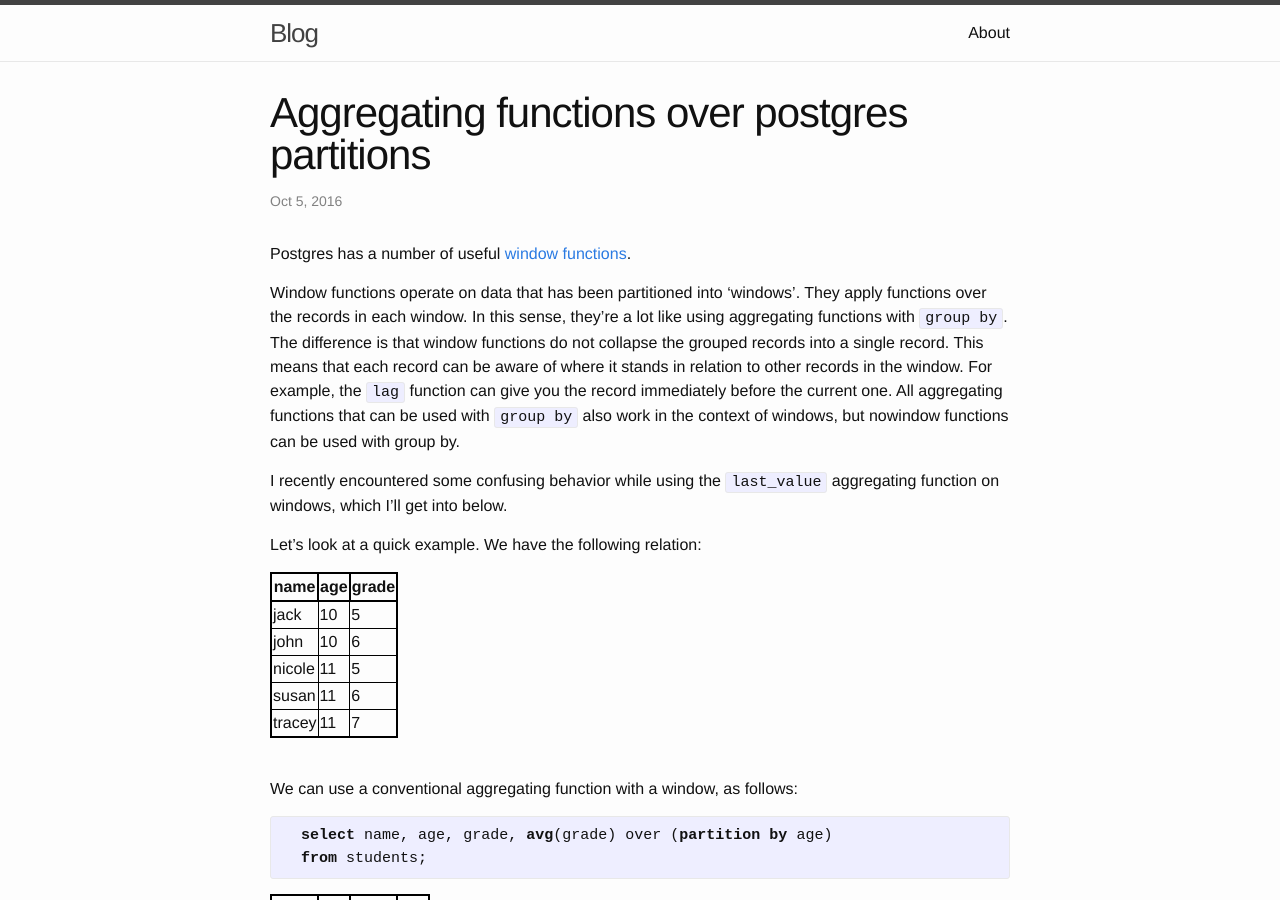
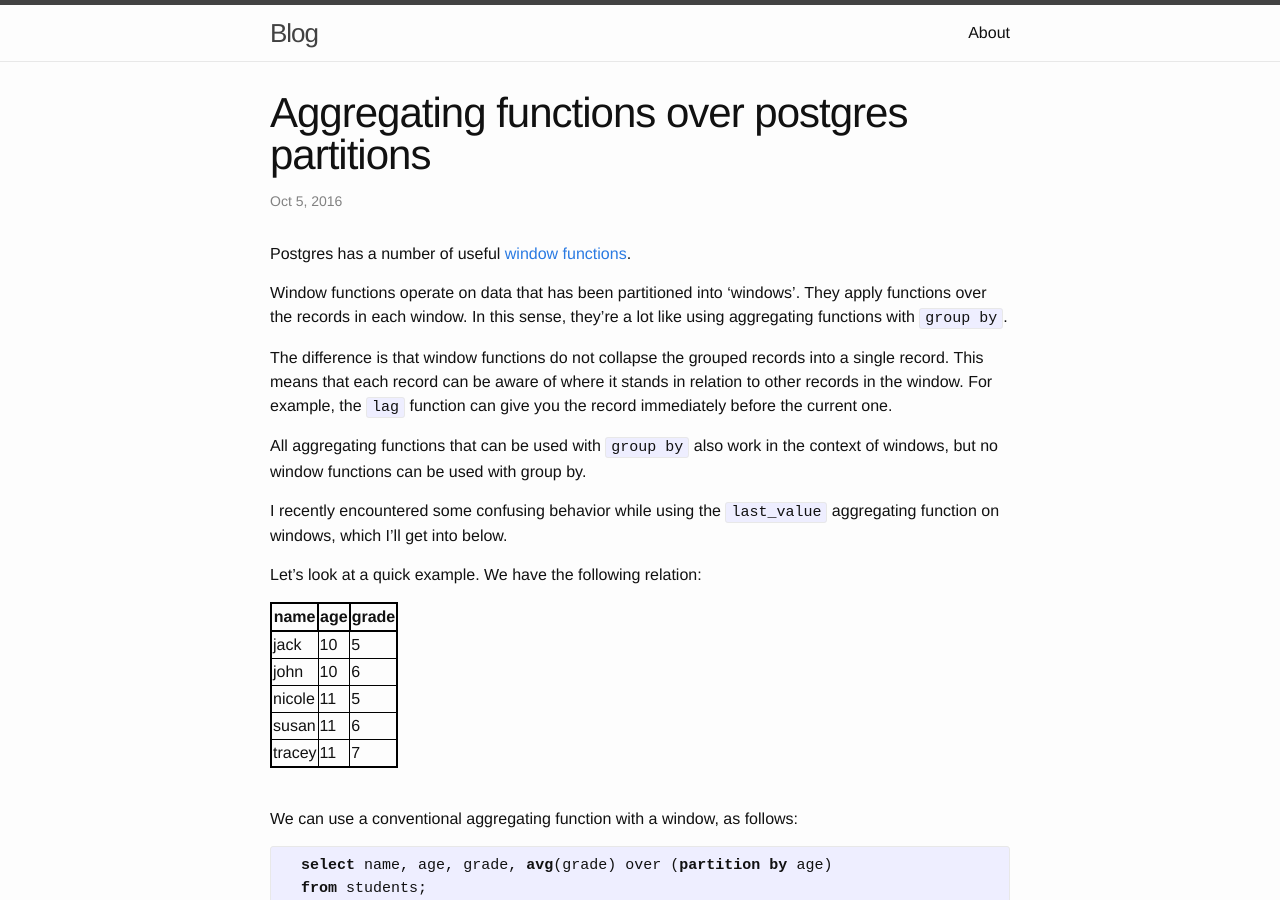
Before and after one commit to bolducp/n-s-f.github.io, a Jekyll site: the page built from _posts/2016-10-05-postgres.md, in a window 1280 px wide and 900 px high. Built offline with Jekyll 4.4.1, drawn with Linux system fonts in a browser that asks for light colours.

Commit message:
fix typos

```diff
--- a/_posts/2016-10-05-postgres.md
+++ b/_posts/2016-10-05-postgres.md
@@ -6,7 +6,11 @@ date:   2016-10-5
 
 Postgres has a number of useful [window functions](https://www.postgresql.org/docs/9.3/static/functions-window.html).
 
-Window functions operate on data that has been partitioned into 'windows'. They apply functions over the records in each window. In this sense, they're a lot like using aggregating functions with `group by`. The difference is that window functions do not collapse the grouped records into a single record. This means that each record can be aware of where it stands in relation to other records in the window. For example, the `lag` function can give you the record immediately before the current one. All aggregating functions that can be used with `group by` also work in the context of windows, but nowindow functions can be used with group by.
+Window functions operate on data that has been partitioned into 'windows'. They apply functions over the records in each window. In this sense, they're a lot like using aggregating functions with `group by`.
+
+The difference is that window functions do not collapse the grouped records into a single record. This means that each record can be aware of where it stands in relation to other records in the window. For example, the `lag` function can give you the record immediately before the current one.
+
+All aggregating functions that can be used with `group by` also work in the context of windows, but no window functions can be used with group by.
 
 I recently encountered some confusing behavior while using the `last_value` aggregating function on windows, which I'll get into below.
 
```
